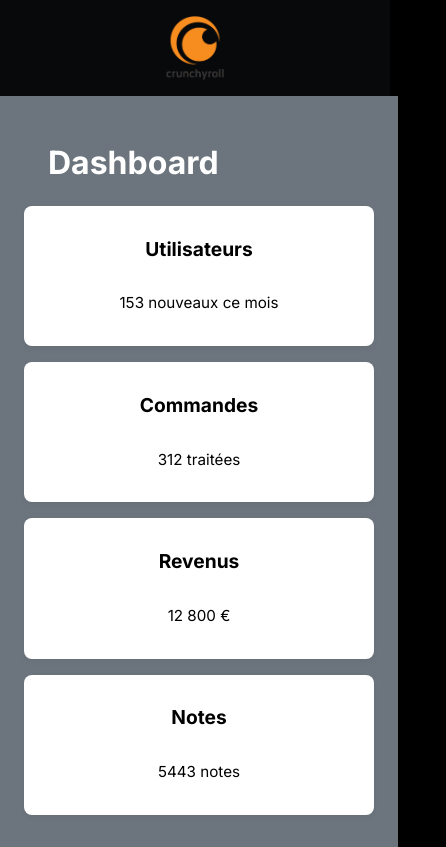
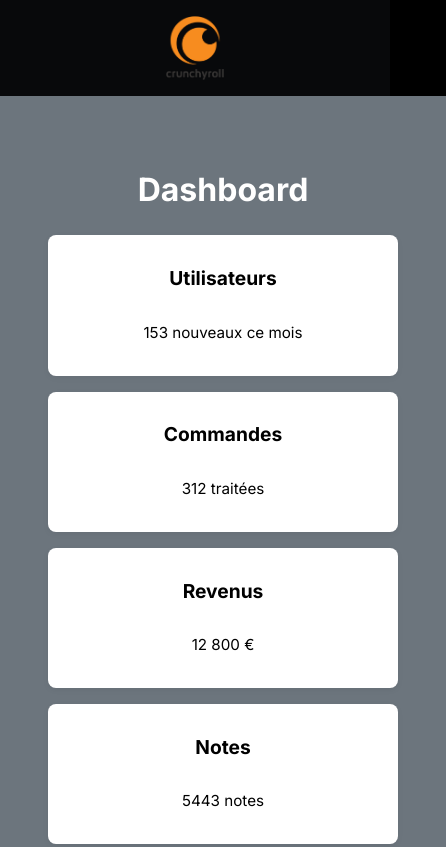
Before and after one commit to Maissane-abd/SASS-PROJET, a website: page admin.html in a window 390 px wide. Shown: the top 847 px of the page, 446 px wide, since content can reach past the window. Drawn offline with Linux system fonts and the light colour scheme.

Commit message:
admin page mobile first

```diff
--- a/admin.html
+++ b/admin.html
@@ -45,9 +45,9 @@
           </nav>
         </aside>
 
-        <main class="admin-main p-6">
+        <main class="admin-main p-12">
           <section class="admin-dashboard">
-            <h1 class="admin-dashboard__title typo-xl p-0 m-6">Dashboard</h1>
+            <h1 class="admin-dashboard__title typo-xl">Dashboard</h1>
             <div class="admin-dashboard__cards">
               <div class="admin-card">
                 <h2 class="admin-card__title">Utilisateurs</h2>
--- a/src/scss/components/_admin.scss
+++ b/src/scss/components/_admin.scss
@@ -4,6 +4,7 @@
 
 .admin-layout {
     display: flex;
+    text-align: center;
 }
 
 .admin-sidebar {
```
Also changed, not shown: dist/main.css, 1 other file.
